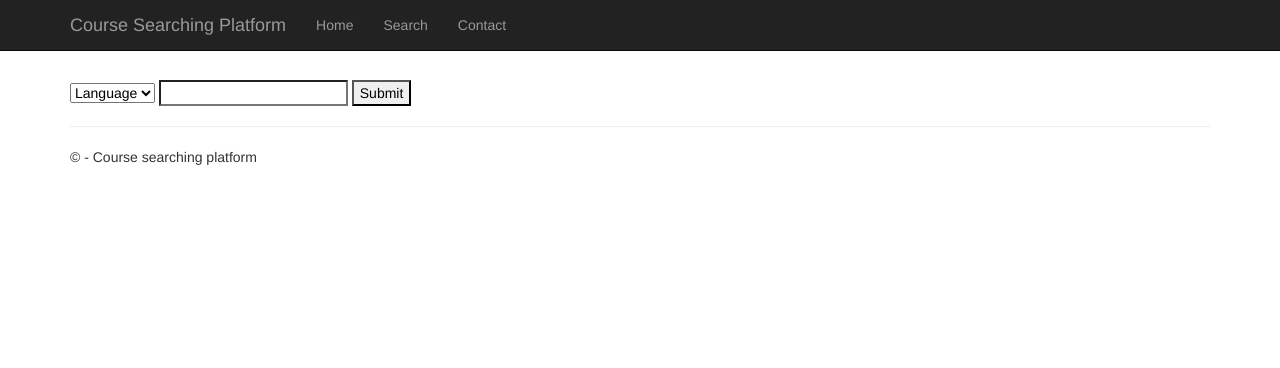
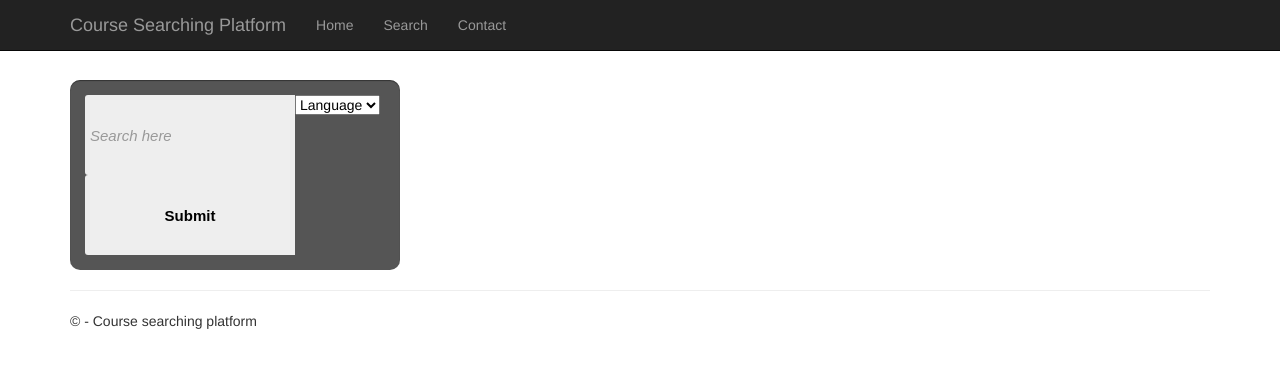
Before and after one commit to Yuiizui/DataBase, a Flask app: page /search in a window 1280 px wide. Shown: the top 368 px of the page. Run offline with Flask 2, Linux system fonts and the light colour scheme; data that the repository does not hold is empty; parts of the project's set-up code (start-up, migrations or seed data) failed here and were passed over; some libraries are stand-ins or nearby versions.

Commit message:
排版(暫存)

```diff
--- a/FlaskWebProject1/FlaskWebProject1/static/content/search_box.css
+++ b/FlaskWebProject1/FlaskWebProject1/static/content/search_box.css
@@ -32,7 +32,7 @@
 
     .form-wrapper-2 input {
         width: 210px;
-        height: 20px;
+        height: 80px;
         padding: 10px 5px;
         float: left;
         font: bold 15px 'Raleway', sans-serif;
--- a/FlaskWebProject1/FlaskWebProject1/templates/users.html
+++ b/FlaskWebProject1/FlaskWebProject1/templates/users.html
@@ -4,7 +4,7 @@
 <title>Searching </title>
 <p>{{name_template}}</p>
 <!-- search form 6 -->
-<form method='POST' action='/search'>
+<form class="form-wrapper-2 cf" name='form' id='form' method='POST' action='/search'>
     <select name="input_cat">
         　<option value="cLanguage">Language</option>
         　<option value="cAuthor">Author</option>
@@ -13,7 +13,7 @@
         <option value="cTitle">Title</option>
         <option value="cProvider">Provider</option>
     </select>
-    <input type="text" name = "input_text" id="input_id" value="">
+    <input type="text" name = "input_text" id="input_id" value="" placeholder="Search here" required>
     <!-- <input type="text" name = "input_category" id="input_category" value="類別"> -->
     <input type="submit" value="Submit"/>
     <div id="alert" style="color: red"></div>
```
